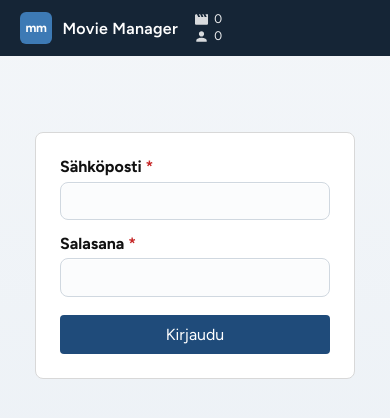
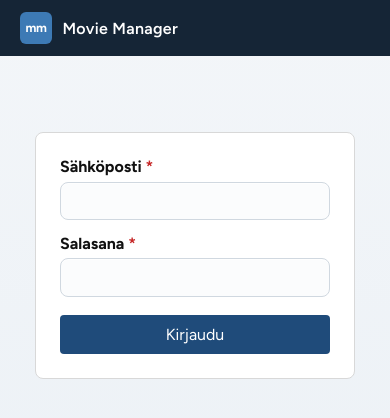
Before and after one commit to rliimata/mm-angular, an Angular app: page /login in a window 390 px wide. Shown: the top 418 px of the page. Built offline with nearby package versions, Linux system fonts and the light colour scheme; no server answers; the database is empty.

Commit message:
Hide catalog counts on phone-sized screens.

```diff
--- a/src/app/app.component.html
+++ b/src/app/app.component.html
@@ -6,7 +6,7 @@
         <span class="brand-name">Movie Manager</span>
       </a>
       @if (catalogCounts(); as counts) {
-        <div class="catalog-counts" aria-label="Katalogin määrät">
+        <div class="catalog-counts desktop-only" aria-label="Katalogin määrät">
           <span class="count-row" title="Elokuvia">
             <span class="count-icon count-icon-movie" aria-hidden="true"></span>
             <span class="count-num">{{ counts.movies }}</span>
```
